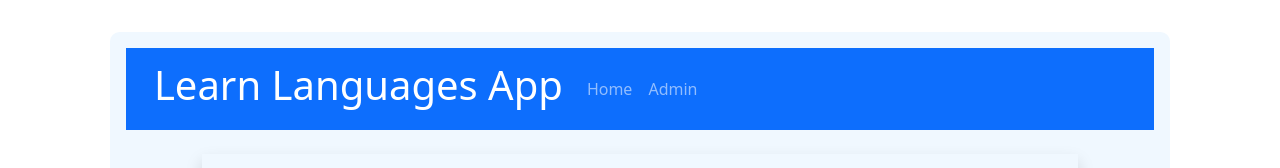
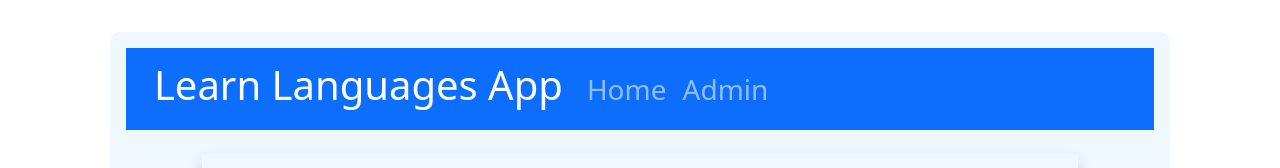
Before and after one commit to nordicirish/learn-languages-app, a React (Create React App) app in the folder frontend/: page / in a window 1280 px wide. Shown: the top 168 px of the page. Built offline with nearby package versions, Linux system fonts and the light colour scheme; no server answers.

Commit message:
Update NavBar.js: Add fs-3 className to Nav

```diff
--- a/frontend/src/components/NavBar.js
+++ b/frontend/src/components/NavBar.js
@@ -18,7 +18,7 @@ const NavBar = () => {
           </Navbar.Brand>
           <Navbar.Toggle aria-controls="responsive-navbar-nav" />
           <Navbar.Collapse id="responsive-navbar-nav">
-            <Nav className="me-auto">
+            <Nav className="me-auto fs-3">
               <Nav.Item>
                 <Nav.Link href="/">Home</Nav.Link>
               </Nav.Item>
```
